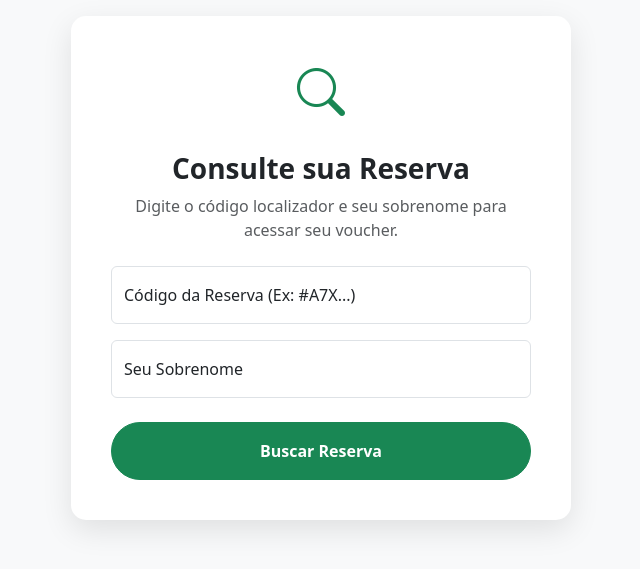
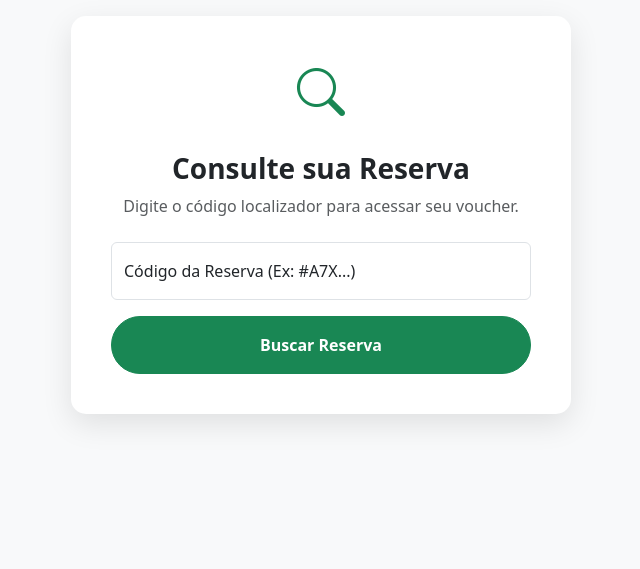
Before and after one commit to johnvictoral/maceio_tour, a Django app: page /minha-reserva/ in a window 1280 px wide. Shown: the part 138-707 px from the top of the page, without its empty margins (319-959 px from the left). Run offline with Django 5.2, Linux system fonts and the light colour scheme.

Commit message:
busca de reserva simplificada apenas por codigo

```diff
--- a/core/templates/core/minha_reserva.html
+++ b/core/templates/core/minha_reserva.html
@@ -4,7 +4,7 @@
 <head>
     <meta charset="UTF-8">
     <meta name="viewport" content="width=device-width, initial-scale=1.0">
-    <title>Minha Reserva | Vá com John</title>
+    <title>Minha Reserva | Marevo Turismo</title>
     <link href="https://cdn.jsdelivr.net/npm/bootstrap@5.3.0/dist/css/bootstrap.min.css" rel="stylesheet">
     <link rel="stylesheet" href="https://cdn.jsdelivr.net/npm/bootstrap-icons@1.10.0/font/bootstrap-icons.css">
     <style>
@@ -32,7 +32,7 @@
                     <i class="bi bi-search" style="font-size: 3rem;"></i>
                 </div>
                 <h3 class="fw-bold mb-2">Consulte sua Reserva</h3>
-                <p class="text-muted mb-4">Digite o código localizador e seu sobrenome para acessar seu voucher.</p>
+                <p class="text-muted mb-4">Digite o código localizador para acessar seu voucher.</p>
 
                 {% if erro %}
                     <div class="alert alert-danger">{{ erro }}</div>
@@ -44,10 +44,7 @@
                         <input type="text" name="codigo" class="form-control" id="codigo" placeholder="Ex: A7X92B" required>
                         <label for="codigo">Código da Reserva (Ex: #A7X...)</label>
                     </div>
-                    <div class="form-floating mb-4">
-                        <input type="text" name="sobrenome" class="form-control" id="sobrenome" placeholder="Sobrenome" required>
-                        <label for="sobrenome">Seu Sobrenome</label>
-                    </div>
+
                     <button type="submit" class="btn btn-success w-100 py-3 fw-bold rounded-pill">
                         Buscar Reserva
                     </button>
--- a/core/views.py
+++ b/core/views.py
@@ -430,19 +430,17 @@ def consultar_reserva(request):
     erro = None
 
     if request.method == 'POST':
+        # Pegamos o código, limpamos espaços, colocamos em maiúsculo e removemos o '#' se houver
         codigo_busca = request.POST.get('codigo', '').strip().upper().replace('#', '')
-        sobrenome_busca = request.POST.get('sobrenome', '').strip()
 
-        if codigo_busca and sobrenome_busca:
+        if codigo_busca:
             try:
-                reserva = Reserva.objects.get(
-                    codigo=codigo_busca,
-                    cliente__sobrenome__iexact=sobrenome_busca
-                )
+                # Agora buscamos APENAS pelo código da reserva
+                reserva = Reserva.objects.get(codigo=codigo_busca)
             except Reserva.DoesNotExist:
-                erro = "Reserva não encontrada. Verifique o código e o sobrenome."
+                erro = "Reserva não encontrada. Verifique o código digitado."
         else:
-            erro = "Preencha todos os campos."
+            erro = "Por favor, digite o código da sua reserva."
 
     return render(request, 'core/minha_reserva.html', {'reserva': reserva, 'erro': erro})
 
```
